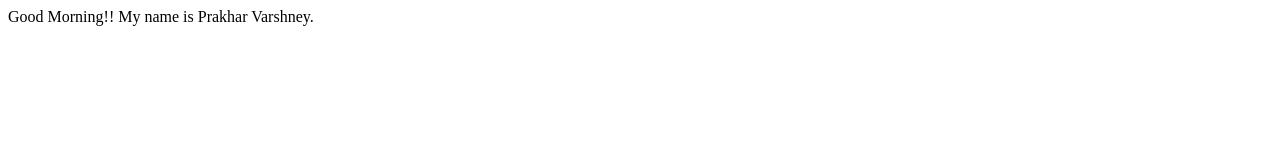
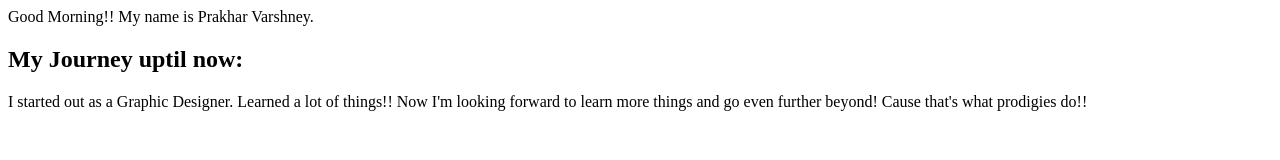
Before and after one commit to PrakharV10/PV-First-site, a plain HTML site: page index.html in a window 1280 px wide. Drawn offline with Linux system fonts and the light colour scheme.

Commit message:
Docs : Add My journey

```diff
--- a/index.html
+++ b/index.html
@@ -7,5 +7,10 @@
 </head>
 <body>
     Good Morning!! My name is Prakhar Varshney.
+    <h2>My Journey uptil now:</h2>
+    <p>I started out as a Graphic Designer. Learned a lot of things!!
+        Now I'm looking forward to learn more things and go even further beyond!
+        Cause that's what prodigies do!!
+    </p>
 </body>
 </html>
```
